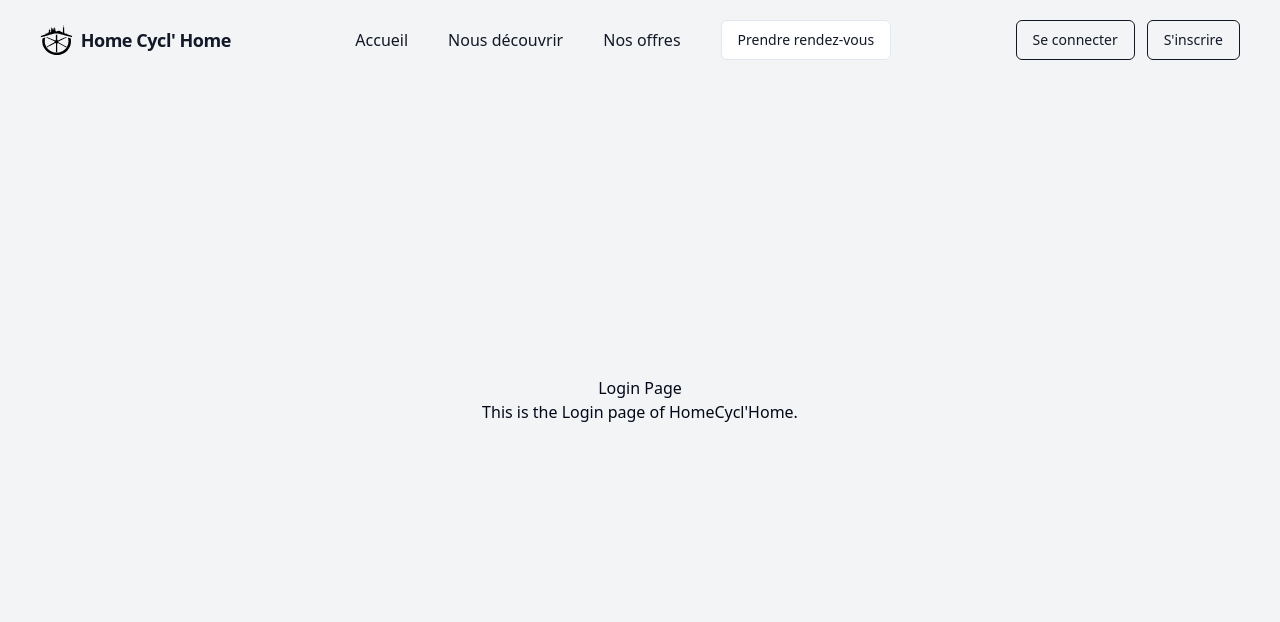
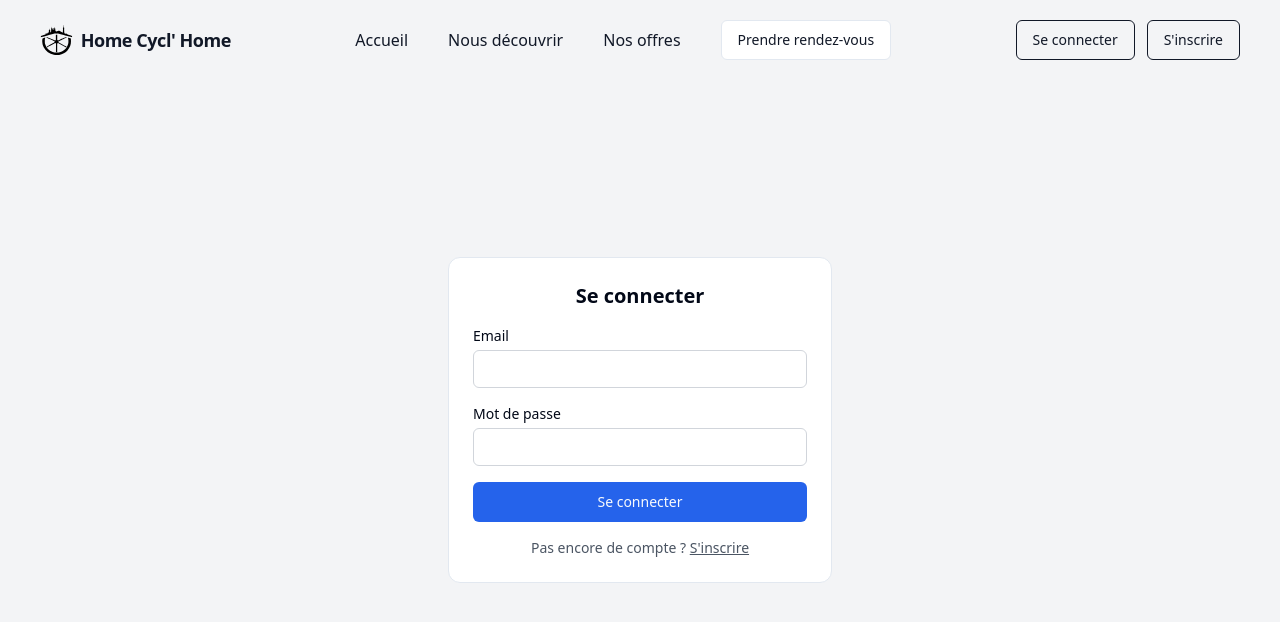
Before and after one commit to lemonhao9/app, a React (Vite) app in the folder frontend/: page /login in a window 1280 px wide. Shown: the top 622 px of the page. Built offline with nearby package versions, Linux system fonts and the light colour scheme.

Commit message:
Login page plugged & tested avec connection admin

```diff
--- a/frontend/src/pages/Login.tsx
+++ b/frontend/src/pages/Login.tsx
@@ -1,11 +1,62 @@
 import { NavBar } from '../components/ui/NavBar';
+import { Button } from '../components/ui/button';
+import { useState, type SyntheticEvent } from 'react';
+import { useNavigate, Link } from 'react-router-dom';
 
 export function Login() {
+  const navigate = useNavigate();
+  const [email, setEmail] = useState('');
+  const [password, setPassword] = useState('');
+  const [error, setError] = useState<string | null>(null);
+  const [loading, setLoading] = useState(false);
+
+  async function handleSubmit(e: SyntheticEvent<HTMLFormElement>) {
+    e.preventDefault();
+    setLoading(true);
+    setError(null);
+    try {
+      const res = await fetch('/api/v1/auth/login', {
+        method: 'POST',
+        headers: { 'Content-Type': 'application/json' },
+        body: JSON.stringify({ email, password }),
+      });
+      const data = await res.json();
+      if (!res.ok) {
+        setError(typeof data.error === 'string' ? data.error : 'Email ou mot de passe incorrect');
+        return;
+      }
+      localStorage.setItem('hch_token', data.token);
+      navigate('/');
+    } catch {
+      setError('Une erreur est survenue. Veuillez réessayer plus tard.');
+    } finally {
+      setLoading(false);
+    }
+  }
   return (
     <div className="flex flex-col items-center justify-center min-h-screen bg-gray-100">
-        <NavBar dark/>
-      <h1>Login Page</h1>
-      <p>This is the Login page of HomeCycl'Home.</p>
+      <NavBar dark />
+      <form onSubmit={handleSubmit} className="w-full max-w-sm bg-white rounded-xl border p-6 flex flex-col gap-4 mt-10">
+        <h1 className="text-xl font-bold text-center">Se connecter</h1>
+
+        <div className="flex flex-col gap-1">
+          <label htmlFor="email" className="text-sm font-medium">Email</label>
+          <input id="email" type="email" value={email} onChange={(e) => setEmail(e.target.value)} required className="border border-gray-300 rounded-md px-3 py-2 text-sm focus:outline-none focus:ring-2 focus:ring-blue-500" />
+        </div>
+
+        <div className="flex flex-col gap-1">
+          <label htmlFor="password" className="text-sm font-medium">Mot de passe</label>
+          <input id="password" type="password" value={password} onChange={(e) => setPassword(e.target.value)} required className="border border-gray-300 rounded-md px-3 py-2 text-sm focus:outline-none focus:ring-2 focus:ring-blue-500" />
+        </div>
+
+        {error && <p className="text-sm text-red-600">{error}</p>}
+
+        <Button type="submit" disabled={loading}>{loading ? 'Connexion...' : 'Se connecter'}</Button>
+
+        <p className="text-sm text-center text-gray-600 ">
+          Pas encore de compte ? <Link to="/signup" className="font-medium underline">S'inscrire</Link>
+        </p>
+      </form>
     </div>
   );
 }
```
